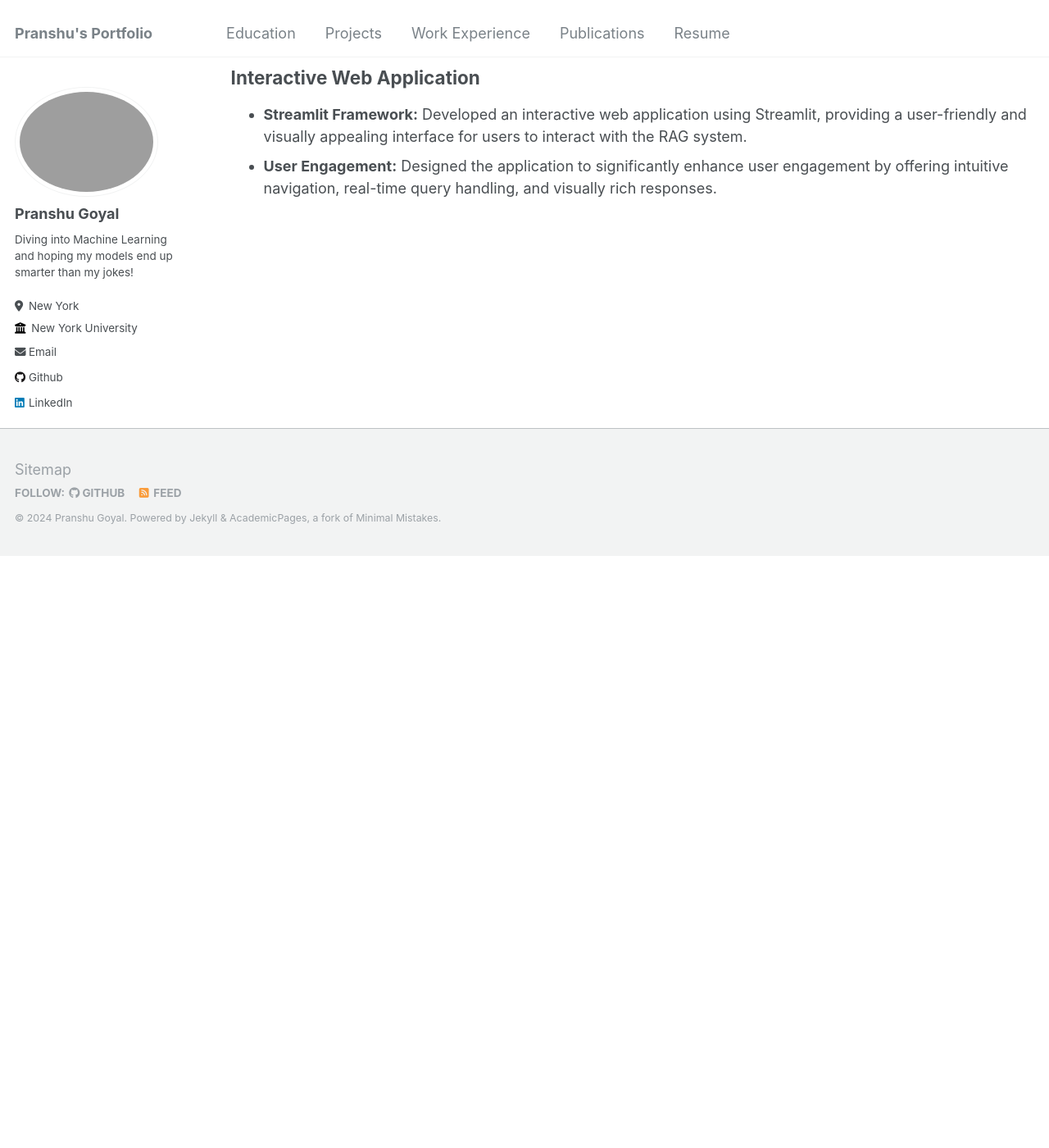
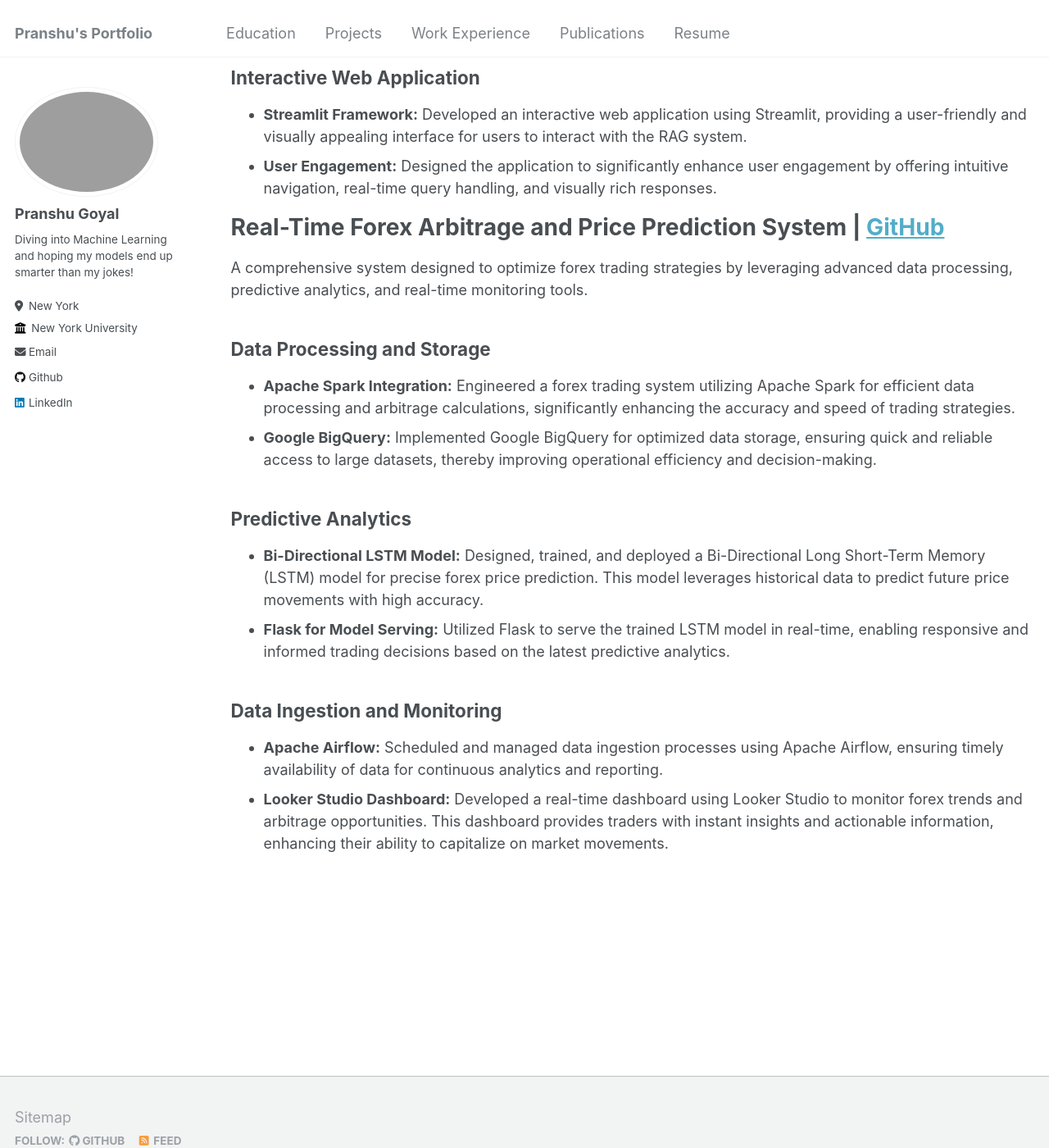
Before and after one commit to pranshu267/pranshu267.github.io, a Jekyll site: the page built from _pages/projects.md, in a window 1280 px wide and 1400 px high, scrolled down 722 px. Shown: the whole window at 82% size. Built offline with Jekyll 4.4.1, drawn with Linux system fonts in a browser that asks for light colours; some of the changed text lies outside the part shown.

Commit message:
Adding projects

```diff
--- a/_pages/projects.md
+++ b/_pages/projects.md
@@ -27,3 +27,22 @@ A sophisticated system designed to address the diverse inquiries of the NYU comm
 
 - **Streamlit Framework:** Developed an interactive web application using Streamlit, providing a user-friendly and visually appealing interface for users to interact with the RAG system.
 - **User Engagement:** Designed the application to significantly enhance user engagement by offering intuitive navigation, real-time query handling, and visually rich responses.
+
+# Real-Time Forex Arbitrage and Price Prediction System | [GitHub](https://github.com/pranshu267/Real-Time-Forex-Arbitrage-Detection-and-Price-Prediction-System)
+
+A comprehensive system designed to optimize forex trading strategies by leveraging advanced data processing, predictive analytics, and real-time monitoring tools.
+
+## Data Processing and Storage
+
+- **Apache Spark Integration:** Engineered a forex trading system utilizing Apache Spark for efficient data processing and arbitrage calculations, significantly enhancing the accuracy and speed of trading strategies.
+- **Google BigQuery:** Implemented Google BigQuery for optimized data storage, ensuring quick and reliable access to large datasets, thereby improving operational efficiency and decision-making.
+
+## Predictive Analytics
+
+- **Bi-Directional LSTM Model:** Designed, trained, and deployed a Bi-Directional Long Short-Term Memory (LSTM) model for precise forex price prediction. This model leverages historical data to predict future price movements with high accuracy.
+- **Flask for Model Serving:** Utilized Flask to serve the trained LSTM model in real-time, enabling responsive and informed trading decisions based on the latest predictive analytics.
+
+## Data Ingestion and Monitoring
+
+- **Apache Airflow:** Scheduled and managed data ingestion processes using Apache Airflow, ensuring timely availability of data for continuous analytics and reporting.
+- **Looker Studio Dashboard:** Developed a real-time dashboard using Looker Studio to monitor forex trends and arbitrage opportunities. This dashboard provides traders with instant insights and actionable information, enhancing their ability to capitalize on market movements.
```
Also changed, not shown: other parts of _pages/projects.md (+1 -1 lines).
